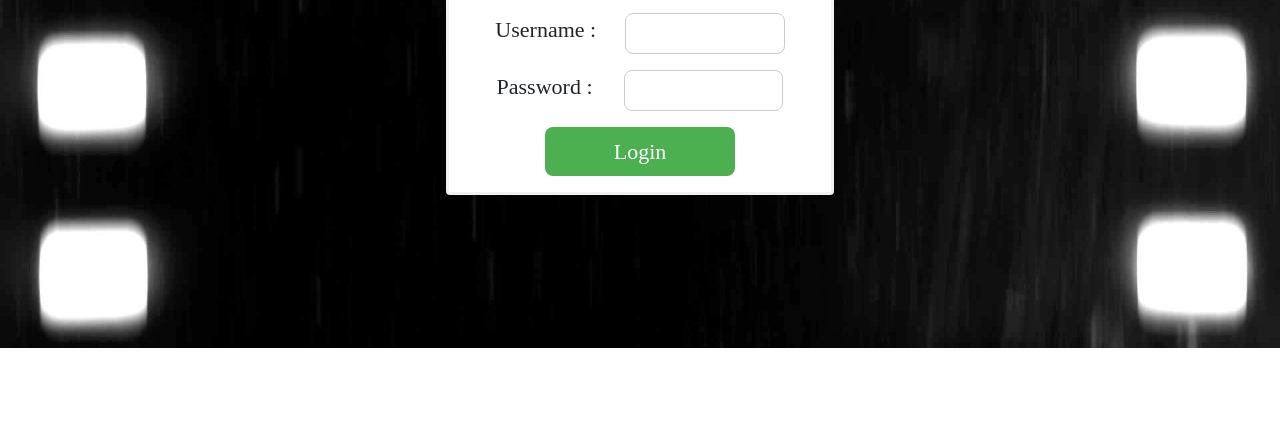
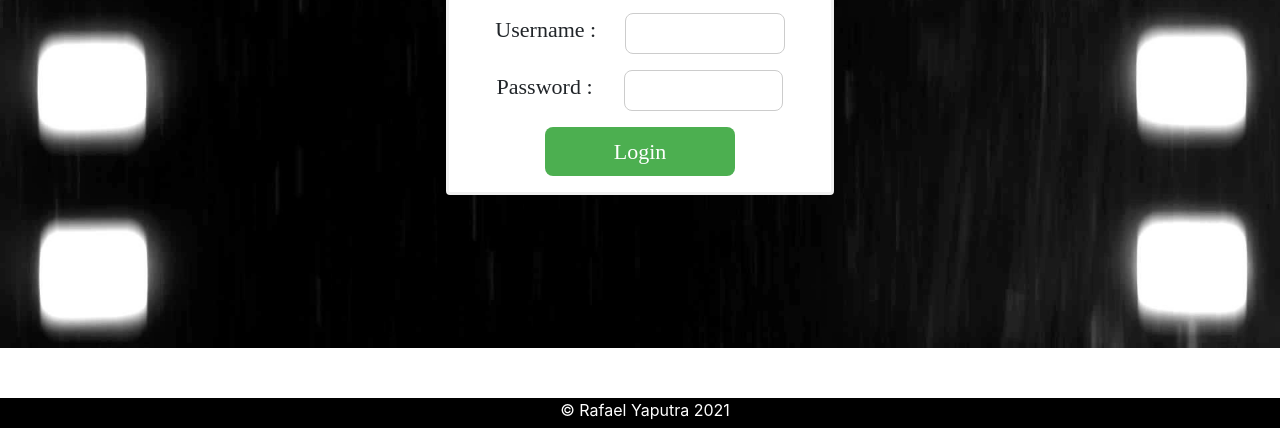
Before and after one commit to rafaelyaputra/MovieDatabase-Website, a plain HTML site: page index.html in a window 1280 px wide. Shown: the part 372-800 px from the top of the page. Drawn offline with nearby package versions, Linux system fonts and the light colour scheme; a web font is replaced by a local one.

Commit message:
Added Footer, and Copyright

```diff
--- a/css/Data4.css
+++ b/css/Data4.css
@@ -64,3 +64,20 @@ table {
 #movieimg{
   margin: 10px;
 }
+
+footer{
+  background-color: black;
+  justify-items: center;
+  color: white;
+  position: fixed;
+  left: 0px;
+  right: 0px;
+  bottom: -10px;
+}
+
+footer p {
+  padding-left: 10px;
+  display: flex;
+  justify-content: center;
+  align-items: center;
+}
--- a/css/aboutme4.css
+++ b/css/aboutme4.css
@@ -64,3 +64,20 @@ li a {
   width: 50%;
   padding-bottom: 10px;
 }
+
+footer{
+  background-color: black;
+  justify-items: center;
+  color: white;
+  position: fixed;
+  left: 0px;
+  right: 0px;
+  bottom: -10px;
+}
+
+footer p {
+  padding-left: 10px;
+  display: flex;
+  justify-content: center;
+  align-items: center;
+}
--- a/css/login.css
+++ b/css/login.css
@@ -57,3 +57,20 @@ input[type=button]:hover{
     width: 30%;
     height:auto;
 }
+
+footer{
+    background-color: black;
+    justify-items: center;
+    color: white;
+    position: fixed;
+    left: 0px;
+    right: 0px;
+    bottom: -10px;
+}
+
+footer p {
+    padding-left: 10px;
+    display: flex;
+    justify-content: center;
+    align-items: center;
+}
--- a/css/moviedetails6.css
+++ b/css/moviedetails6.css
@@ -71,3 +71,20 @@ table {
   font-family: 'Hammersmith One';
   color: rgb(0,0,0);
 }
+
+footer{
+  background-color: black;
+  justify-items: center;
+  color: white;
+  position: fixed;
+  left: 0px;
+  right: 0px;
+  bottom: -10px;
+}
+
+footer p {
+  padding-left: 10px;
+  display: flex;
+  justify-content: center;
+  align-items: center;
+}
--- a/index.html
+++ b/index.html
@@ -41,4 +41,7 @@
 				</form>
 		</div>
 	</body>
+	<footer>
+		<p>© Rafael Yaputra 2021</p>
+	</footer>
 </html>
```
Also changed, not shown: aboutMe.html (+4 -0 lines), data.html (+3 -0 lines), movieDetails.html (+5 -0 lines), 1 other file.
